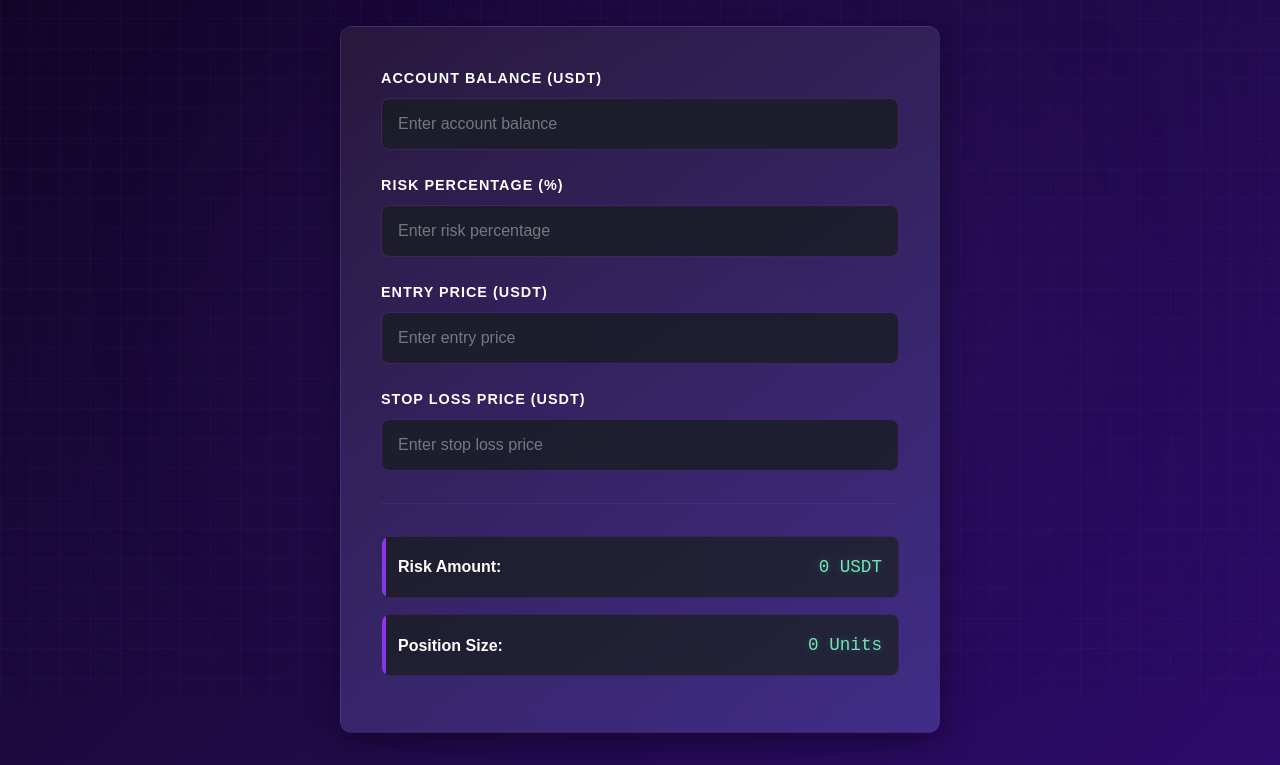
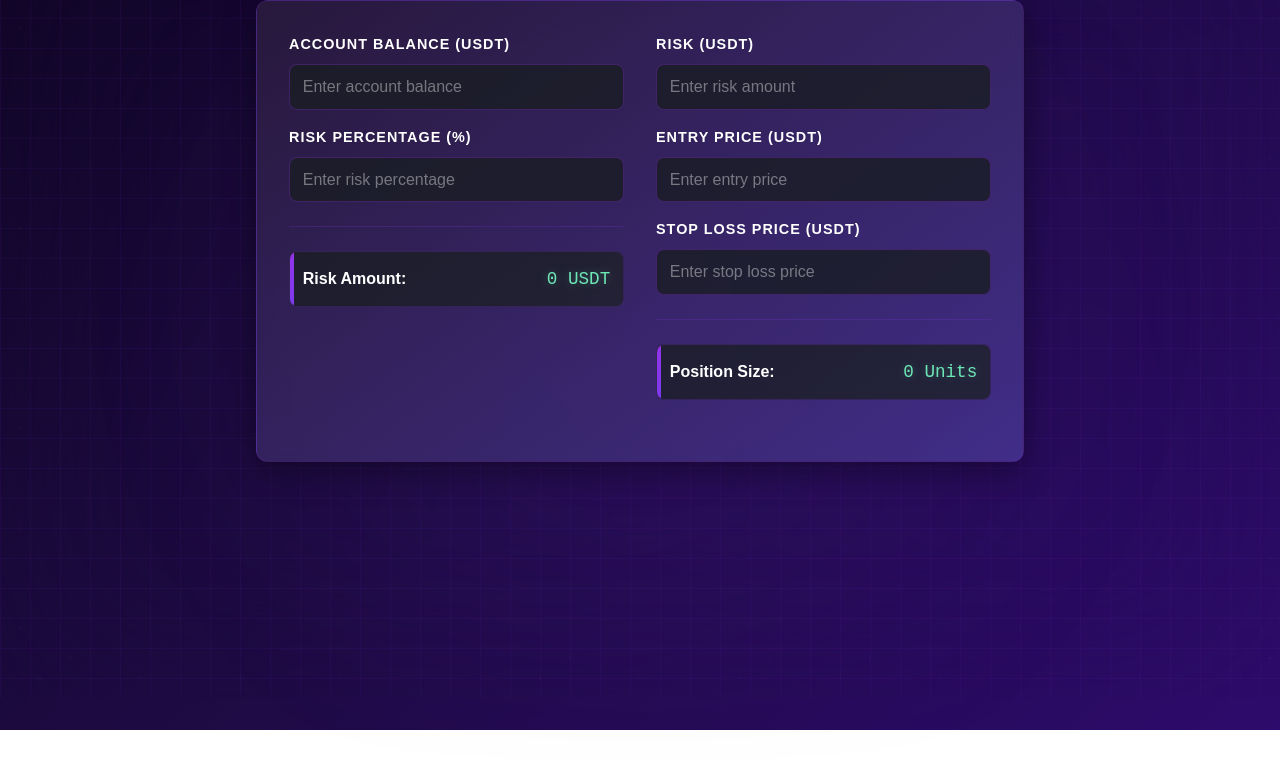
Before and after one commit to Wafaduck/PosCalPro, a plain HTML site: page index.html in a window 1280 px wide. Shown: the part 102-867 px from the top of the page. After the commit the page ends 832 px from the top, so only its background shows below. Drawn offline with Linux system fonts and the light colour scheme; a web font is replaced by a local one.

```diff
--- a/index.html
+++ b/index.html
@@ -11,6 +11,9 @@
     <div class="container">
         <h1>Crypto Position Size Calculator</h1>
         <div class="calculator">
+            <div class="calculator-grid">
+                <!-- Left Column -->
+                <div class="calculator-column">
                     <div class="input-group">
                         <label for="accountBalance">Account Balance (USDT)</label>
                         <input type="number"
@@ -29,6 +32,26 @@
                                min="0"
                                max="100"
                                step="0.1"
+                               onkeypress="return isNumberKey(event)"
+                               oninput="validateInput(this)">
+                    </div>
+                    <div class="results">
+                        <div class="result-item">
+                            <span>Risk Amount:</span>
+                            <span id="riskAmount">0 USDT</span>
+                        </div>
+                    </div>
+                </div>
+
+                <!-- Right Column -->
+                <div class="calculator-column">
+                    <div class="input-group">
+                        <label for="riskUsd">Risk (USDT)</label>
+                        <input type="number"
+                               id="riskUsd"
+                               placeholder="Enter risk amount"
+                               min="0"
+                               step="0.01"
                                onkeypress="return isNumberKey(event)"
                                oninput="validateInput(this)">
                     </div>
@@ -54,12 +77,10 @@
                     </div>
                     <div class="results">
                         <div class="result-item">
-                    <span>Risk Amount:</span>
-                    <span id="riskAmount">0 USDT</span>
-                </div>
-                <div class="result-item">
                             <span>Position Size:</span>
                             <span id="positionSize">0 Units</span>
+                        </div>
+                    </div>
                 </div>
             </div>
         </div>
--- a/script.js
+++ b/script.js
@@ -3,6 +3,7 @@
 const riskPercentage = document.getElementById('riskPercentage');
 const entryPrice = document.getElementById('entryPrice');
 const stopLoss = document.getElementById('stopLoss');
+const riskUsd = document.getElementById('riskUsd');
 
 // Get result elements
 const riskAmountElement = document.getElementById('riskAmount');
@@ -56,19 +57,25 @@
 function calculateRisk() {
     const balance = parseFloat(accountBalance.value) || 0;
     const risk = parseFloat(riskPercentage.value) || 0;
+    const riskUsdValue = parseFloat(riskUsd.value) || 0;
     const entry = parseFloat(entryPrice.value) || 0;
     const stop = parseFloat(stopLoss.value) || 0;
 
-    // Calculate risk amount
+    // Calculate risk amount from percentage
     const riskAmount = (balance * risk) / 100;
 
-    // Calculate position size
+    // Update risk USD input when percentage changes
+    if (!riskUsd.matches(':focus')) {
+        riskUsd.value = riskAmount.toFixed(2);
+    }
+
+    // Calculate position size using risk USD
     let positionSize = 0;
     if (entry !== stop) {
-        positionSize = riskAmount / Math.abs(entry - stop);
+        positionSize = riskUsdValue / Math.abs(entry - stop);
     }
 
-    // Update display with formatted numbers
+    // Update display
     riskAmountElement.textContent = `${riskAmount.toFixed(2)} USDT`;
     positionSizeElement.textContent = `${positionSize.toFixed(4)} Units`;
 }
--- a/styles.css
+++ b/styles.css
@@ -20,6 +20,8 @@
     min-height: 100vh;
     position: relative;
     overflow-x: hidden;
+    -webkit-font-smoothing: antialiased;
+    -moz-osx-font-smoothing: grayscale;
 }
 
 /* Updated grid overlay pattern */
@@ -73,7 +75,7 @@
 }
 
 .container {
-    max-width: 90%;
+    max-width: 800px;
     margin: 2rem auto;
     padding: 0 1rem;
     position: relative;
@@ -81,9 +83,9 @@
 
 h1 {
     text-align: center;
-    margin-bottom: 2rem;
+    margin-bottom: 1.5rem;
     color: #fff;
-    font-size: clamp(1.5rem, 4vw, 2.5rem);
+    font-size: 1.8rem;
     text-transform: uppercase;
     letter-spacing: 2px;
     text-shadow: 0 0 20px rgba(147, 51, 234, 0.5);
@@ -91,17 +93,17 @@
 
 .calculator {
     background: linear-gradient(145deg, rgba(42, 27, 61, 0.9), rgba(68, 49, 141, 0.9));
-    padding: clamp(1rem, 4vw, 2.5rem);
+    padding: 2rem;
     border-radius: 12px;
     box-shadow: 0 8px 32px rgba(0, 0, 0, 0.4);
     border: 1px solid rgba(147, 51, 234, 0.2);
     backdrop-filter: blur(10px);
-    max-width: 600px;
+    max-width: 100%;
     margin: 0 auto;
 }
 
 .input-group {
-    margin-bottom: clamp(1rem, 3vw, 1.5rem);
+    margin-bottom: 1rem;
     position: relative;
 }
 
@@ -117,7 +119,7 @@
 
 input {
     width: 100%;
-    padding: clamp(0.8rem, 2vw, 1rem);
+    padding: 0.8rem;
     border: 1px solid rgba(147, 51, 234, 0.3);
     border-radius: 8px;
     font-size: clamp(0.9rem, 2vw, 1rem);
@@ -138,8 +140,8 @@
 }
 
 .results {
-    margin-top: clamp(1.5rem, 4vw, 2rem);
-    padding-top: clamp(1.5rem, 4vw, 2rem);
+    margin-top: 1.5rem;
+    padding-top: 1.5rem;
     border-top: 1px solid rgba(147, 51, 234, 0.2);
 }
 
@@ -148,8 +150,8 @@
     justify-content: space-between;
     align-items: center;
     flex-wrap: wrap;
-    margin-bottom: 1rem;
-    padding: clamp(0.8rem, 2vw, 1rem);
+    margin-bottom: 0.8rem;
+    padding: 0.8rem;
     background: linear-gradient(145deg, rgba(26, 29, 36, 0.8), rgba(30, 33, 40, 0.8));
     border-radius: 8px;
     border: 1px solid rgba(147, 51, 234, 0.2);
@@ -320,3 +322,40 @@
     visibility: visible;
     opacity: 1;
 }
+
+/* Add smooth scrolling to body */
+html {
+    scroll-behavior: smooth;
+}
+
+/* Add grid layout */
+.calculator-grid {
+    display: grid;
+    grid-template-columns: 1fr 1fr;
+    gap: 2rem;
+    margin-bottom: 1rem;
+}
+
+.calculator-column {
+    min-width: 0;
+}
+
+/* Responsive grid */
+@media screen and (max-width: 768px) {
+    .calculator-grid {
+        grid-template-columns: 1fr;
+        gap: 1rem;
+    }
+}
+
+/* Update container width for two columns */
+.container {
+    max-width: 800px;
+    margin: 2rem auto;
+    padding: 0 1rem;
+}
+
+.calculator {
+    max-width: 100%;
+    padding: 2rem;
+}
```
Lines whose indentation alone changed are shown as unchanged.
